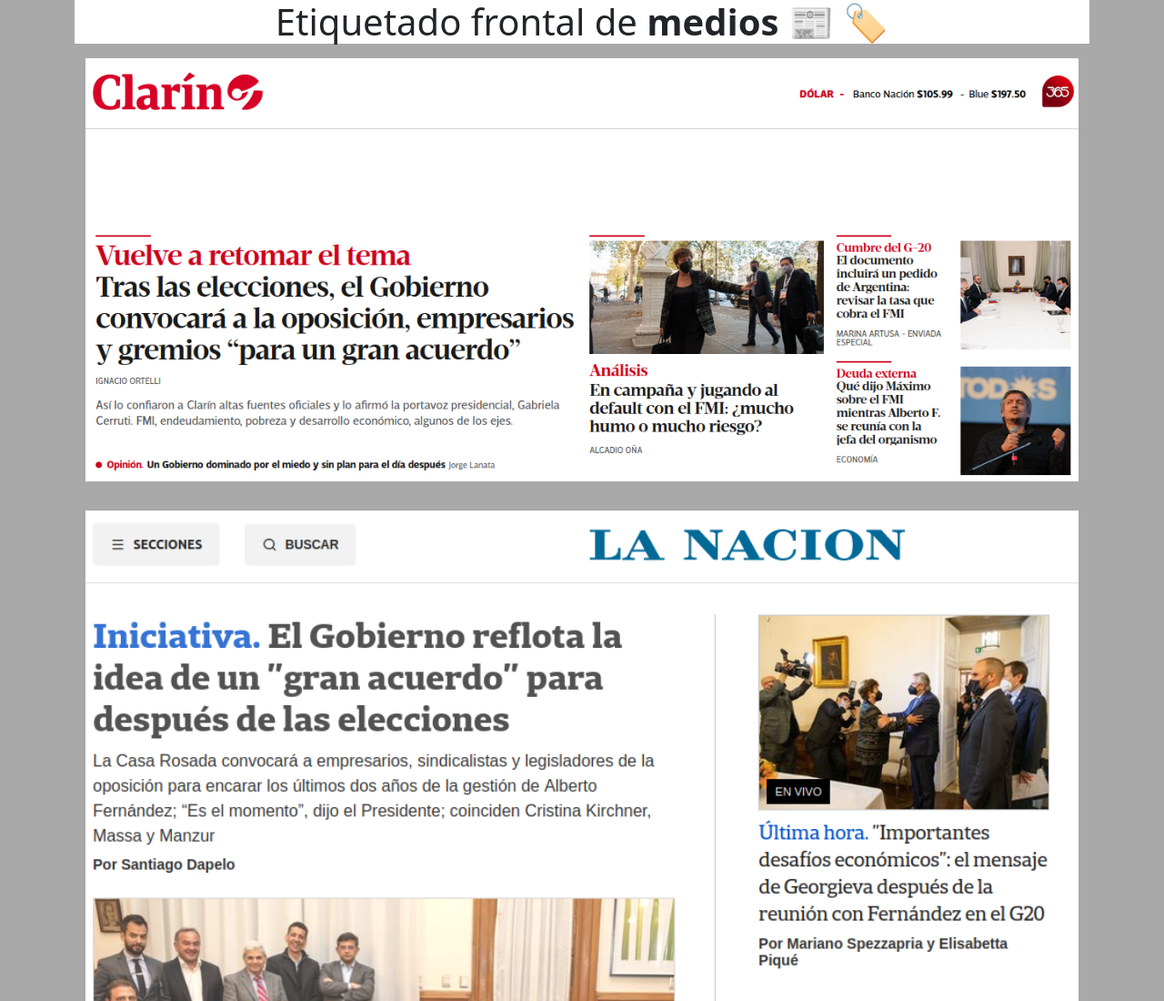
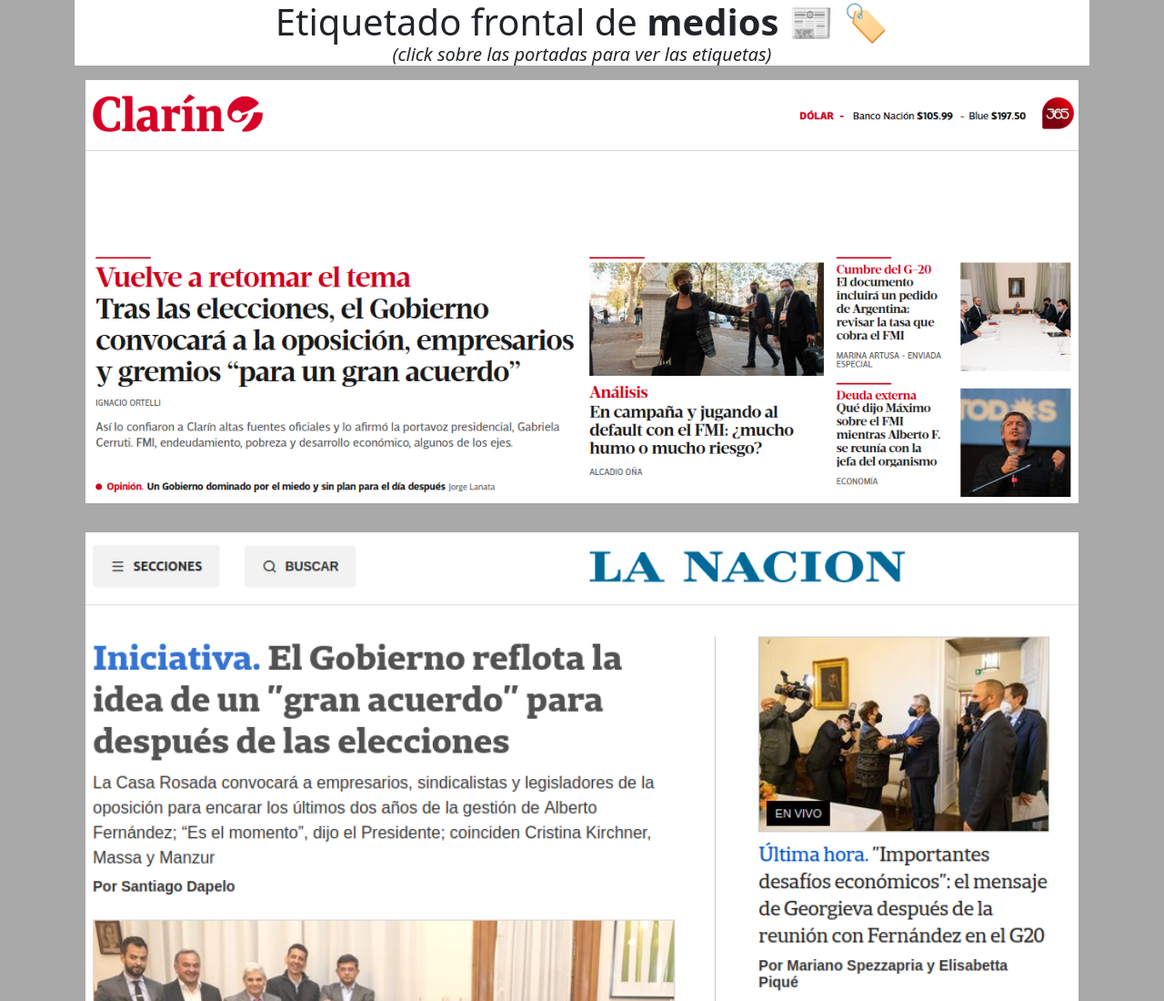
Before and after one commit to elateneoac/etiquetado-frontal-medios, a plain HTML site: page index.html in a window 1280 px wide. Shown: the top 1100 px of the page at 91% size. Drawn offline with Linux system fonts and the light colour scheme.

Commit message:
mini indicacion para hacer click sobre las portadas

```diff
--- a/index.html
+++ b/index.html
@@ -11,7 +11,7 @@
 </head>
 <body class="container" style="background-color: darkgrey;">
     <h1 class="container-fluid md-8 text-center p-auto m-auto bg-white">Etiquetado frontal de <strong>medios</strong> 📰 🏷️</h1>
-
+    <h5  class="fst-italic container-fluid md-8 text-center p-auto m-auto bg-white" >(click sobre las portadas para ver las etiquetas)</h5>
     <img class="py-3 container-fluid md-8" id="clarin" onclick="cambiar('clarin')" src="clarin.png" >
     <img class="py-3 container-fluid md-8" id="lanacion" onclick="cambiar('lanacion')" src="lanacion.png" >
     <img class="py-3 container-fluid md-8" id="infobae" onclick="cambiar('infobae')" src="infobae.png" >
```
